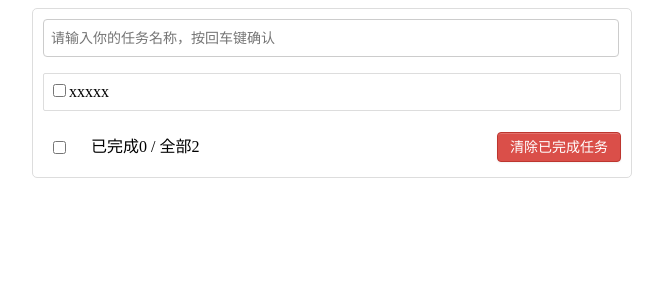
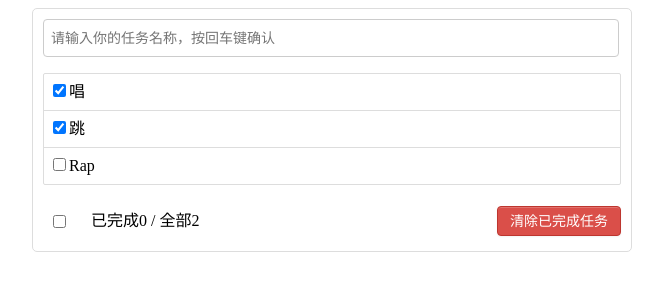
Before and after one commit to deslrey/react_basic, a React (Create React App) app in the folder react_staging/: page / in a window 1280 px wide. Shown: the top 300 px of the page, without its empty margins (308-971 px from the left). Built offline with nearby package versions, Linux system fonts and the light colour scheme.

Commit message:
feat: TodoList案例动态初始化列表

```diff
--- a/react_staging/src/App.js
+++ b/react_staging/src/App.js
@@ -8,12 +8,21 @@ import './App.css'
 
 export default class App extends Component {
 
+    state = {
+        todos: [
+            { id: '001', name: '唱', done: true },
+            { id: '002', name: '跳', done: true },
+            { id: '003', name: 'Rap', done: false }
+        ]
+    }
+
     render() {
+        const { todos } = this.state
         return (
             <div className="todo-container">
                 <div className="todo-wrap">
                     <Header />
-                    <List />
+                    <List todos={todos} />
                     <Footer />
                 </div>
             </div>
--- a/react_staging/src/components/Item/index.jsx
+++ b/react_staging/src/components/Item/index.jsx
@@ -3,12 +3,17 @@ import React, { Component } from 'react'
 import './index.css'
 
 export default class Item extends Component {
+
+
   render() {
+
+    const { name, done } = this.props
+
     return (
       <li>
         <label>
-          <input type="checkbox" />
-          <span>xxxxx</span>
+          <input type="checkbox" defaultChecked={done} />
+          <span>{name}</span>
         </label>
         <button className="btn btn-danger" style={{ display: 'none' }}>删除</button>
       </li>
--- a/react_staging/src/components/List/index.jsx
+++ b/react_staging/src/components/List/index.jsx
@@ -6,9 +6,13 @@ import './index.css'
 
 export default class List extends Component {
   render() {
+    const { todos } = this.props
     return (
       <ul className="todo-main">
-        <Item />
+        {todos.map(todo => {
+          return <Item key={todo.id} {...todo} />
+        })}
+
       </ul>
     )
   }
```
